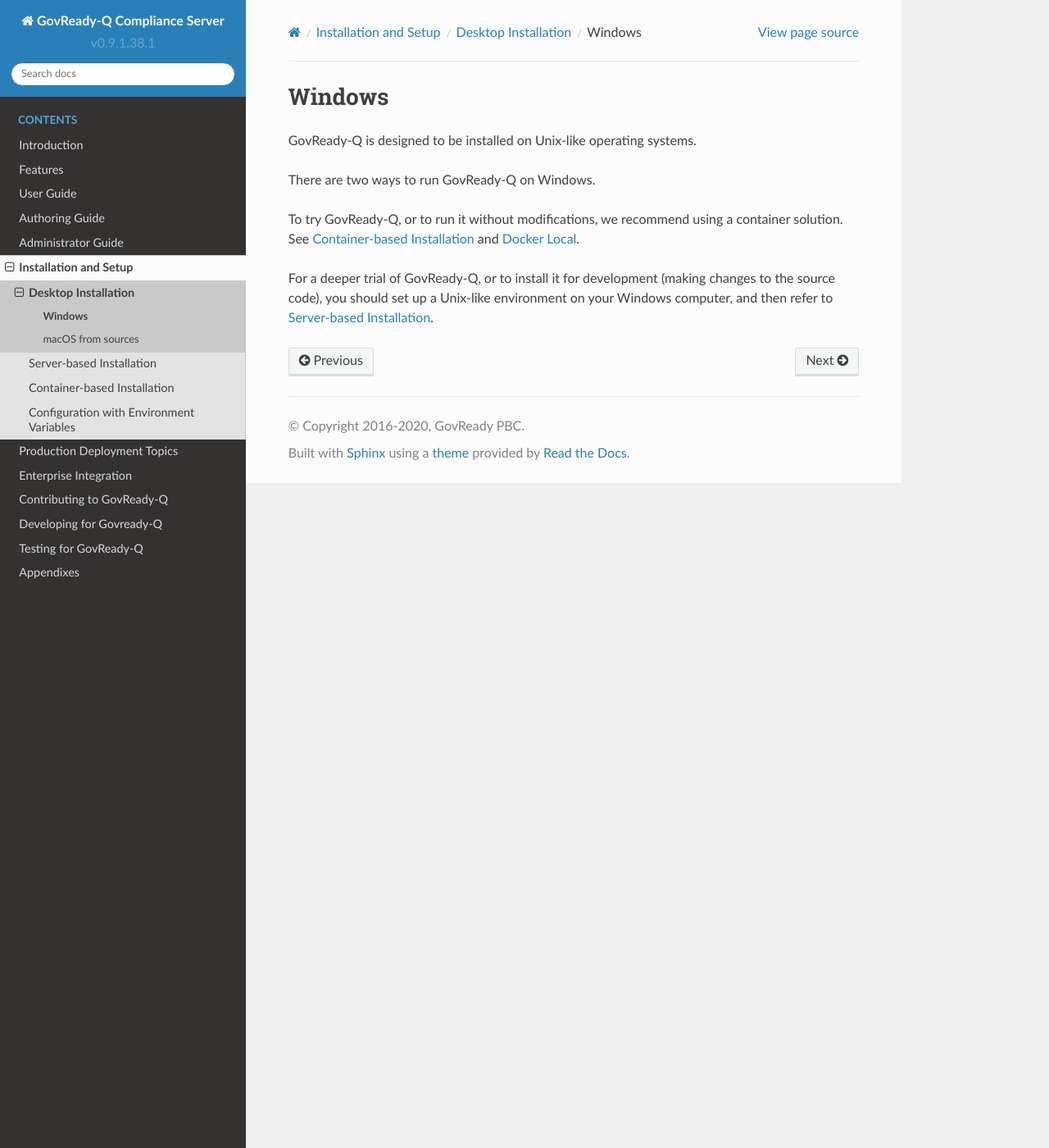
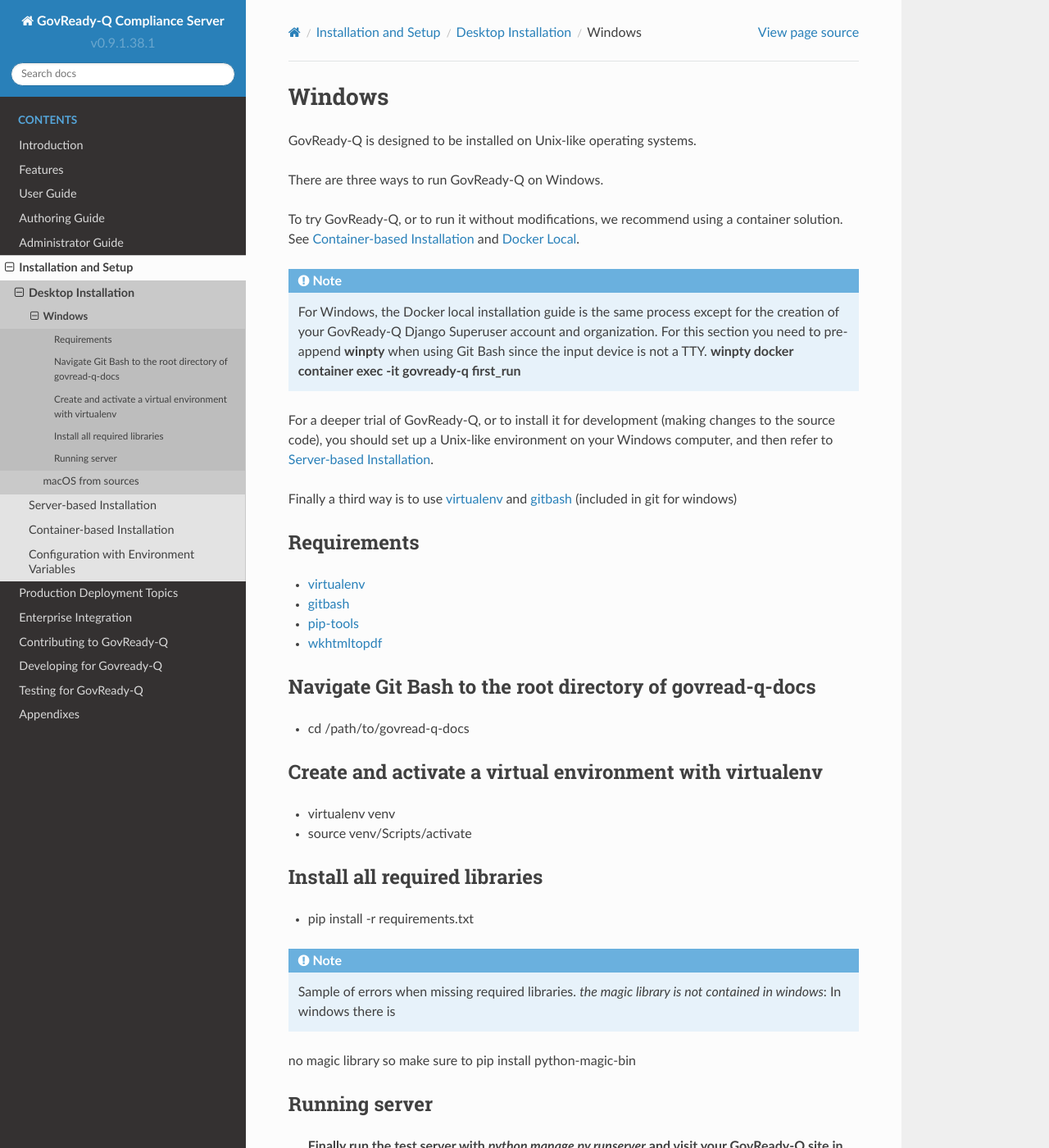
Before and after one commit to GovReady/govready-q-docs, a Sphinx documentation site: the page built from source/installation-and-setup/desktop-installation/windows.rst, in a window 1280 px wide and 1400 px high. Shown: the whole window at 82% size. Built offline with Sphinx 7.4.7 and the Read the Docs theme 2.0.0, drawn with Linux system fonts in a browser that asks for light colours; some of the changed text lies outside the part shown.

Commit message:
Adding documentation for windows local usage

```diff
--- a/source/installation-and-setup/desktop-installation/windows.rst
+++ b/source/installation-and-setup/desktop-installation/windows.rst
@@ -1,14 +1,62 @@
 .. Copyright (C) 2020 GovReady PBC
 
 .. _Windows:
+.. _gitbash: https://gitforwindows.org/
+.. _virtualenv: https://pypi.org/project/virtualenv/
+.. _pip-tools: https://pypi.org/project/pip-tools/
+.. _wkhtmltopdf: https://wkhtmltopdf.org/downloads.html
+
 
 Windows
 =======
 
 GovReady-Q is designed to be installed on Unix-like operating systems.
 
-There are two ways to run GovReady-Q on Windows.
+There are three ways to run GovReady-Q on Windows.
 
 To try GovReady-Q, or to run it without modifications, we recommend using a container solution.  See :ref:`Container-based Installation` and :ref:`Docker Local`.
 
-For a deeper trial of GovReady-Q, or to install it for development (making changes to the source code), you should set up a Unix-like environment on your Windows computer, and then refer to :ref:`Server-based Installation`.
+
+.. note::
+   For Windows, the Docker local installation guide is the same process except for the creation of your GovReady-Q Django
+   Superuser account and organization. For this section you need to pre-append **winpty** when using Git Bash since the
+   input device is not a TTY. **winpty docker container exec -it govready-q first_run**
+
+For a deeper trial of GovReady-Q, or to install it for development (making changes to the source code), you should set up
+a Unix-like environment on your Windows computer, and then refer to :ref:`Server-based Installation`.
+
+Finally a third way is to use virtualenv_ and gitbash_ (included in git for windows)
+
+Requirements
+----------------
+
+- virtualenv_
+- gitbash_
+- pip-tools_
+- wkhtmltopdf_
+
+
+Navigate Git Bash to the root directory of govread-q-docs
+-----------------------------------------------------------
+
+- cd /path/to/govread-q-docs
+
+Create and activate a virtual environment with virtualenv
+------------------------------------------------------------
+
+- virtualenv venv
+- source venv/Scripts/activate
+
+Install all required libraries
+-----------------------------------
+
+- pip install -r requirements.txt
+
+.. note::
+   Sample of errors when missing required libraries. `the magic library is not contained in windows`: In windows there is
+no magic library so make sure to pip install python-magic-bin
+
+Running server
+-----------------------------------
+ Finally run the test server with *python manage.py runserver* and visit your GovReady-Q site in your web browser at:
+    http://localhost:8000/
```
